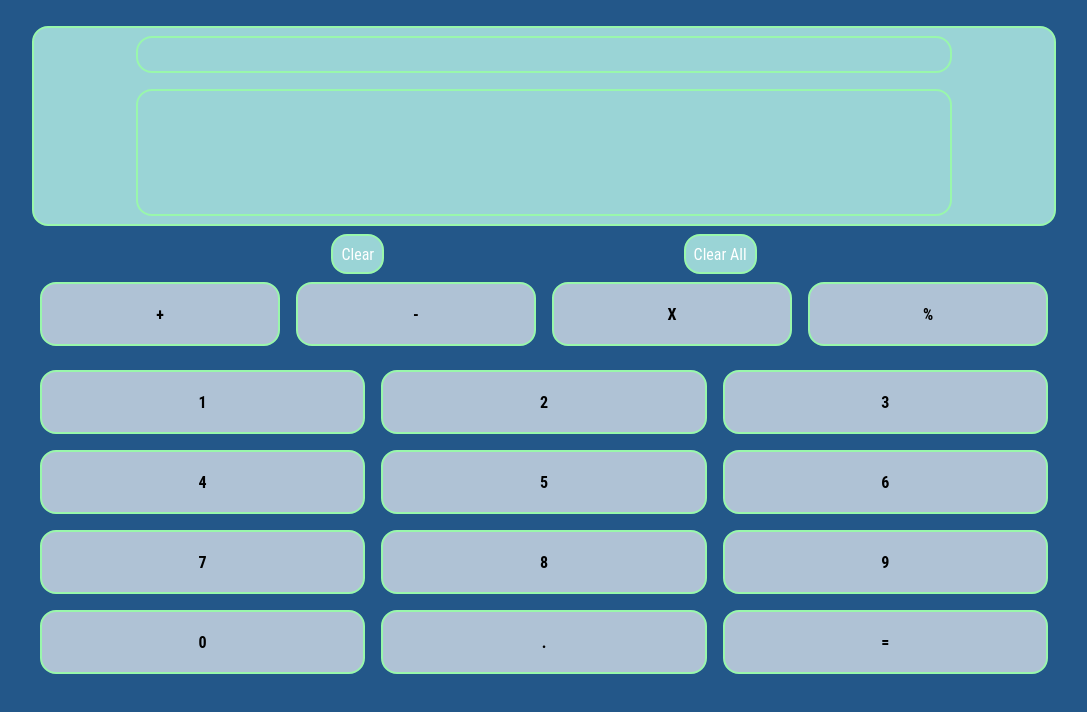
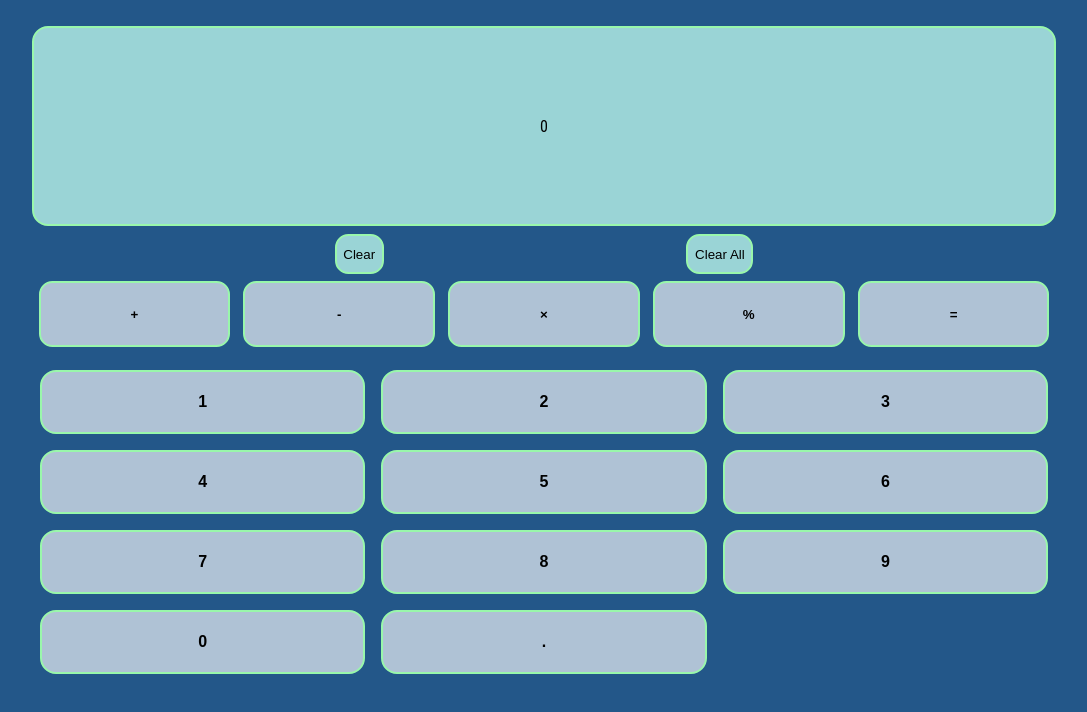
Before and after one commit to GavinStirling/calculator, a plain HTML site: page index.html in a window 1280 px wide. Shown: the part 62-774 px from the top of the page, without its empty margins (96-1183 px from the left). Drawn offline with Linux system fonts and the light colour scheme.

Commit message:
Started overhaul

```diff
--- a/calc.js
+++ b/calc.js
@@ -1,50 +1,49 @@
-// Declaring variables
+// Declaring all variables
+// Declaring calculator object
 
-// Declaring the working and result holding areas as variables.
-const workArea = document.querySelector(".workarea__working-area");
-const holdingArea = document.querySelector(".workarea__holding-area");
-
-// Declaring the buttons as variables.
-const numberButton = document.querySelectorAll(".numbers__number");
-const operatorButton = document.querySelectorAll(".operators__operator")
-const equalsButton = document.querySelector(".operators__operator-equals");
-const clearButton = document.querySelector(".clear__clear");
-const clearAllButton = document.querySelector(".clear__clear-all");
-
-// Decalring functions
-
-// Writing a number to the working area.
-const enterNumber = (event) => {
-    workArea.innerText += event.target.innerText;
+const calculator = {
+    firstNumber: 0,
+    result: '0',
+    waitingForSecondOperator: false,
+    operator: null
 }
 
-const enterOperator = (event) => {
-    holdingArea.innerText += ` ${workArea.innerText} ${event.target.innerText} `;
-    workArea.innerText = "";
-}
+const workArea = document.querySelector(".workarea");
+const operatorButtons = document.querySelector(".operators");
+const numberButtons = document.querySelector(".numbers")
+const clearButtons = document.querySelector(".clear")
 
-// Clearing the working area.
-const clearWorkArea = () => {
-    workArea.innerText = "";
-}
+const setDisplay = (() => {
+    workArea.innerText = calculator.result;
+})
 
-// Clearing both the working and holding areas.
-const clearAll = () => {
-    workArea.innerText = "";
-    holdingArea.innerText = "";
-}
+const handleClick = ((event) => {
+    if (!event.target.matches('button')){
+        return;
+    }
+    if (event.target.classList.contains("operators__operator")){
+        console.log("operator ", event.target.value);
+        return;
+    }
+    if (event.target.classList.contains("numbers__number")){
+        console.log("number ", parseFloat(event.target.innerText));
+        return;
+    }
+    if (event.target.classList.contains("clear__clear")){
+        console.log("clear ", event.target.innerText);
+        return;
+    }
+    if (event.target.classList.contains("numbers__decimal")){
+        console.log("decimal ", event.target.innerText);
+        return;
+    }
 
-// Event listeners
+})
 
-// Writing a number to the working area.
-numberButton.forEach(number => {
-    number.addEventListener("click", enterNumber);
-});
+operatorButtons.addEventListener("click", handleClick);
+numberButtons.addEventListener("click", handleClick);
+clearButtons.addEventListener("click", handleClick);
 
-//
-operatorButton.forEach(operator => {
-    operator.addEventListener("click", enterOperator);
-});
 
-clearButton.addEventListener("click", clearWorkArea);
-clearAllButton.addEventListener("click", clearAll);
+
+setDisplay();
--- a/index.html
+++ b/index.html
@@ -23,40 +23,41 @@
     <!-- Workarea container holding the results psoition and clear button -->
     <div class="workarea">
 
-        <div class="workarea__holding-area"></div>
-        <div class="workarea__working-area"></div>
+    </div>
 
-    </div>
+    <div class="buttons">
 
         <div class="clear">
 
-        <p class="clear__clear">Clear</p>
-        <p class="clear__clear-all">Clear All</p>
+            <button class="clear__clear">Clear</button>
+            <button class="clear__clear">Clear All</button>
 
         </div>
 
         <!-- Operators container holding all of the elements used as the operator icons -->
         <div class="operators">
-        <p id="add" class="operators__operator">+</p>
-        <p id="subtract" class="operators__operator">-</p>
-        <p id="multiply" class="operators__operator">X</p>
-        <p id="divide" class="operators__operator">%</p>
+            <button id="add" value="+" class="operators__operator">+</button>
+            <button id="subtract" value="-" class="operators__operator">-</button>
+            <button id="multiply" value="*" class="operators__operator">&times;</button>
+            <button id="divide" value="/" class="operators__operator">%</button>
+            <button id="equal" value="=" class="operators__operator equals">=</button>
         </div>
 
         <!-- Number container holding all of the elements used as the number icons -->
         <div class="numbers">
-        <p id="one" class="numbers__number">1</p>
-        <p id="two" class="numbers__number">2</p>
-        <p id="three" class="numbers__number">3</p>
-        <p id="four" class="numbers__number">4</p>
-        <p id="five" class="numbers__number">5</p>
-        <p id="six" class="numbers__number">6</p>
-        <p id="seven" class="numbers__number">7</p>
-        <p id="eight" class="numbers__number">8</p>
-        <p id="nine" class="numbers__number">9</p>
-        <p id="zero" class="numbers__number">0</p>
-        <p id="decimal" class="numbers__number">.</p>
-        <p id="equal" class="operators__operator-equals">=</p>
+            <button id="one" class="numbers__number">1</button>
+            <button id="two" class="numbers__number">2</button>
+            <button id="three" class="numbers__number">3</button>
+            <button id="four" class="numbers__number">4</button>
+            <button id="five" class="numbers__number">5</button>
+            <button id="six" class="numbers__number">6</button>
+            <button id="seven" class="numbers__number">7</button>
+            <button id="eight" class="numbers__number">8</button>
+            <button id="nine" class="numbers__number">9</button>
+            <button id="zero" class="numbers__number">0</button>
+            <button id="decimal" value="." class="numbers__decimal">.</button>
+
+        </div>
     </div>
 
     <!-- Link to the javascript file 'calc.js' -->
--- a/styles/components/_number.scss
+++ b/styles/components/_number.scss
@@ -20,3 +20,19 @@
 
 
 }
+.numbers__decimal {
+    // Using mixins to centre the content within the icon and set the standard border.
+    @include centerSelf();
+    @include setBorder();
+
+    // Setting the margin of the icon
+    margin: $size-margin-standard;
+
+    // Setting the colours, increasing the font size and the weight to bold.
+    color: $color-font-secondary;
+    background-color: $color-light;
+    font-size: 1em;
+    font-weight: 700;
+
+
+}
--- a/styles/components/_operator.scss
+++ b/styles/components/_operator.scss
@@ -17,18 +17,3 @@
     background-color: $color-light;
     font-weight: 700;
 }
-
-.operators__operator-equals{
-    // Using mixins to centre the content within the icon and set the standard border.
-    @include centerSelf();
-    @include setBorder();
-
-    // Setting the margin of the icon
-    margin: $size-margin-standard;
-
-    // Setting the colours, increasing the font size and the weight to bold.
-    color: $color-font-secondary;
-    background-color: $color-light;
-    font-size: 1em;
-    font-weight: 700;
-}
--- a/styles/layouts/_operators.scss
+++ b/styles/layouts/_operators.scss
@@ -12,5 +12,5 @@
 
     // Setting the grid display style of the operator icons.
     display: grid;
-    grid-template: repeat(1,1fr) / repeat(4, 1fr);
+    grid-template: repeat(1,1fr) / repeat(5, 1fr);
 }
--- a/styles/layouts/_workarea.scss
+++ b/styles/layouts/_workarea.scss
@@ -6,39 +6,23 @@
 
 .workarea {
     @include setBorder();
-    @include centerSelfColumn();
+    @include centerSelf();
+
     // Setting the working area's height, width and margin.
     height: 25vh;
     width: $size-width-area;
     margin: $size-margin-standard;
 
     // Setting the elements within the working area to be centred in the middle of the container.
-    display: flex;
-    flex-direction: column;
-    justify-content: center;
-    align-items: center;
+
 
     color: $color-font-secondary;
     background-color: $color-workarea;
 
-    &__holding-area {
+}
 
-        @include setBorder();
-        @include centerSelf();
-
-        width: 80%;
-        height: 20%;
-        margin: $size-margin-standard;
-    }
-
-    &__working-area {
-
-        @include setBorder();
-        @include centerSelf();
-
-        width: 80%;
-        height: 70%;
-        margin: $size-margin-standard;
-    }
+.buttons {
+    width: 100%;
+    @include centerSelfColumn();
 
 }
```
Also changed, not shown: styles/styles.css, 1 other file. Lines whose indentation alone changed are shown as unchanged.
